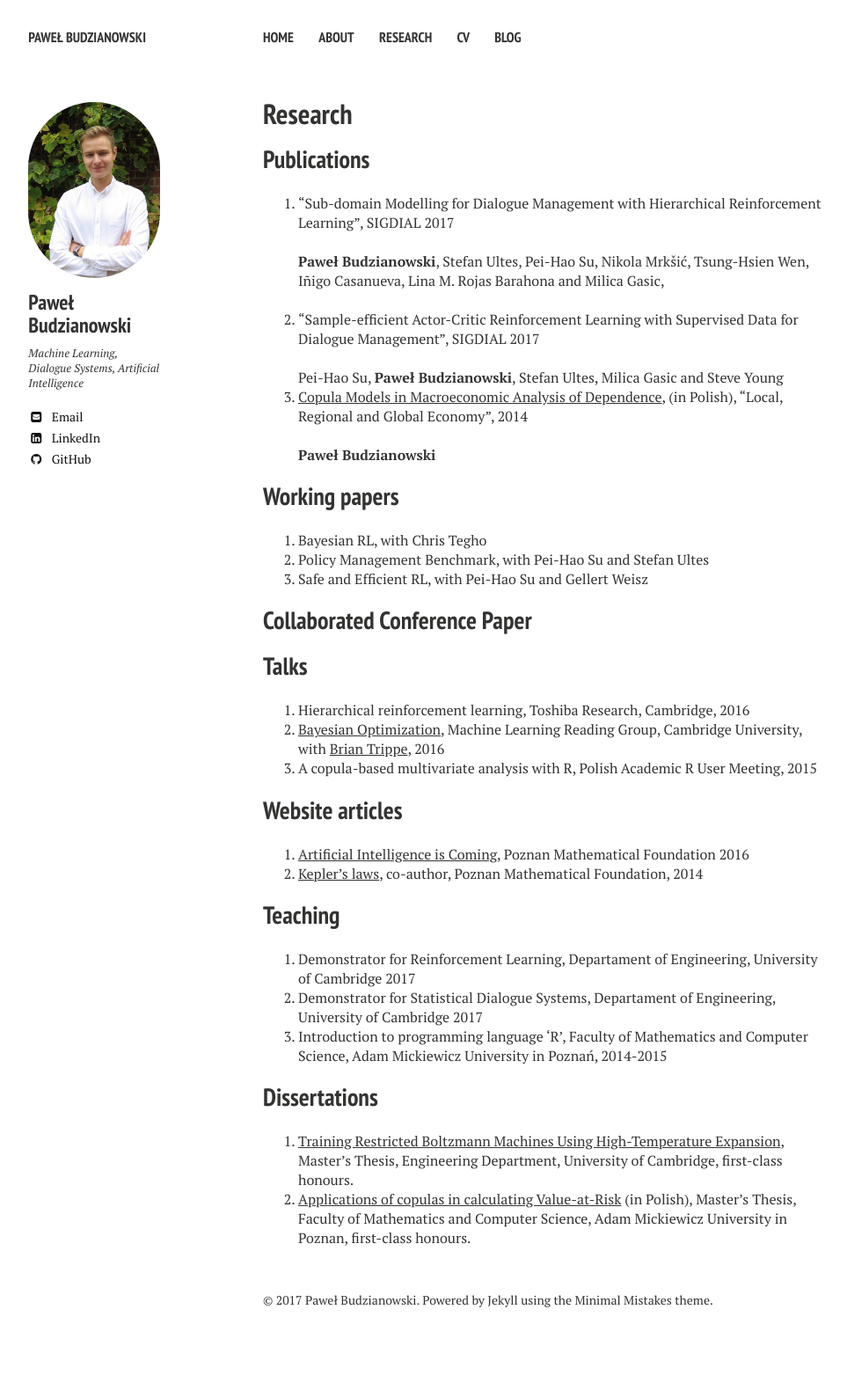
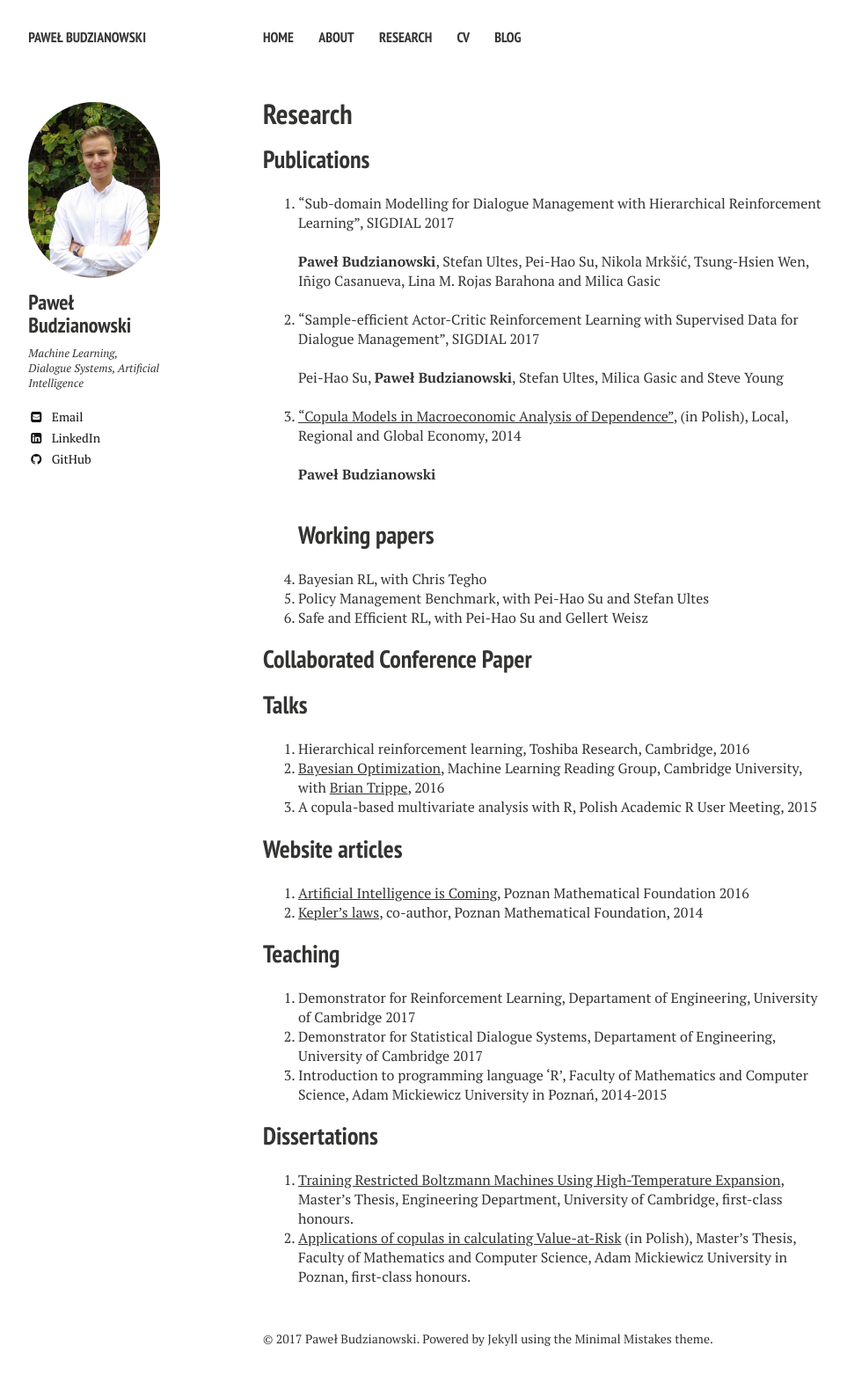
Before and after one commit to pawel-polyai/budzianowski.github.io, a Jekyll site: the page built from research.md, in a window 1280 px wide. Shown: the whole page at 88% size, without its empty margins (21-984 px from the left). Built offline with Jekyll 4.4.1, drawn with Linux system fonts in a browser that asks for light colours; nearby versions of some CDN libraries; before the commit the page ends 1536 px from its top, so only the background shows below that.

Commit message:
Create research.md

```diff
--- a/research.md
+++ b/research.md
@@ -11,7 +11,7 @@ comments: false
 3. "Sub-domain Modelling for Dialogue Management with Hierarchical Reinforcement Learning", SIGDIAL 2017
 <br />
 <br />
-<b>Paweł Budzianowski</b>, Stefan Ultes, Pei-Hao Su, Nikola Mrkšić, Tsung-Hsien Wen, Iñigo Casanueva, Lina M. Rojas Barahona and Milica Gasic,
+<b>Paweł Budzianowski</b>, Stefan Ultes, Pei-Hao Su, Nikola Mrkšić, Tsung-Hsien Wen, Iñigo Casanueva, Lina M. Rojas Barahona and Milica Gasic
 <br />
 <br />
 2. "Sample-efficient Actor-Critic Reinforcement Learning with Supervised Data for Dialogue Management", SIGDIAL 2017
@@ -19,11 +19,13 @@ comments: false
 <br />
 Pei-Hao Su, <b>Paweł Budzianowski</b>, Stefan Ultes, Milica Gasic and Steve Young
 <br />
-1. [Copula Models in Macroeconomic Analysis of Dependence](http://www.atwydawnictwo.pl/katalog-ksiazek/ekonomiaizarzadzanie/item/115-ekonomia-w-ujeciu-globalnym-regionalnym-i-lokalnym), (in Polish), "Local, Regional and Global Economy", 2014
+<br />
+1. ["Copula Models in Macroeconomic Analysis of Dependence"](http://www.atwydawnictwo.pl/katalog-ksiazek/ekonomiaizarzadzanie/item/115-ekonomia-w-ujeciu-globalnym-regionalnym-i-lokalnym), (in Polish), Local, Regional and Global Economy, 2014
 <br/>
+<br/>
+<b>Paweł Budzianowski</b>
 <br />
-<b>Paweł Budzianowski</b>
-
+<br />
 ## Working papers
 1. Bayesian RL, with Chris Tegho
 2. Policy Management Benchmark, with Pei-Hao Su and Stefan Ultes
```
